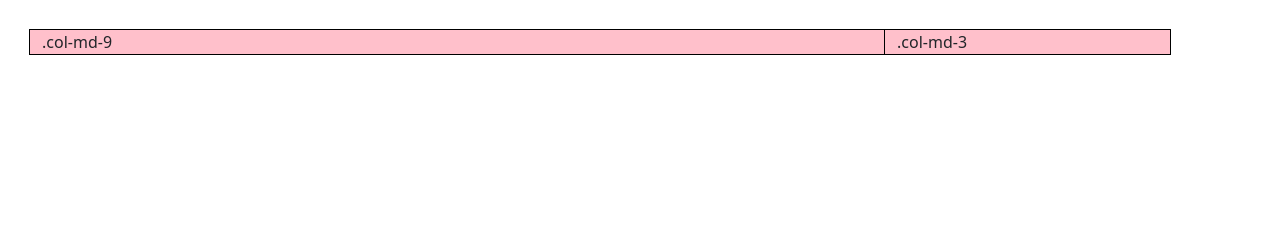
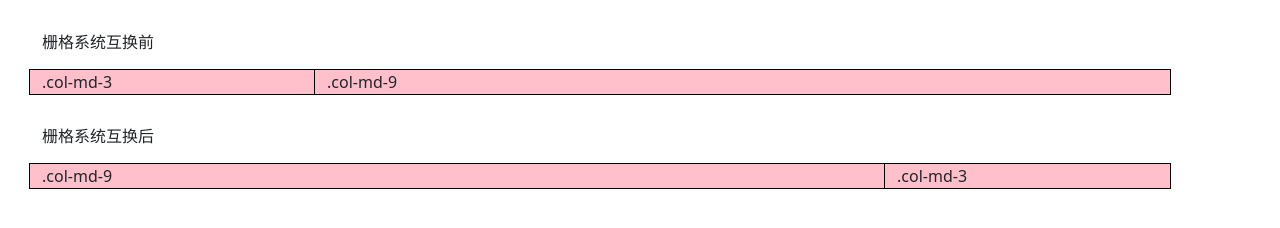
Before and after one commit to allynlin/BootStrap-Jquery, a plain HTML site: page 栅格互换.html in a window 1280 px wide. Drawn offline with Linux system fonts and the light colour scheme.

Commit message:
2022-03-01

```diff
--- a/栅格互换.html
+++ b/栅格互换.html
@@ -8,7 +8,6 @@
     <link href="css/bootstrap.min.css" rel="stylesheet">
     <style>
         .container {
-            outline: 1px solid black;
             margin: 30px;
         }
 
@@ -23,13 +22,21 @@
 <body>
 <div class="container">
     <div class="row">
+        <p>栅格系统互换前</p>
+        <div class="col-md-3">.col-md-3</div>
+        <div class="col-md-9">.col-md-9</div>
+    </div>
+</div>
+<!--        栅格系统5开始 push和pull已经被弃用-->
+<div class="container">
+    <p>栅格系统互换后</p>
+    <div class="row">
         <div class="col-md-3 order-2">
             .col-md-3
         </div>
         <div class="col-md-9 order-1">
             .col-md-9
         </div>
-<!--        栅格系统5开始 push和pull已经被弃用-->
     </div>
 </div>
 </body>
```
